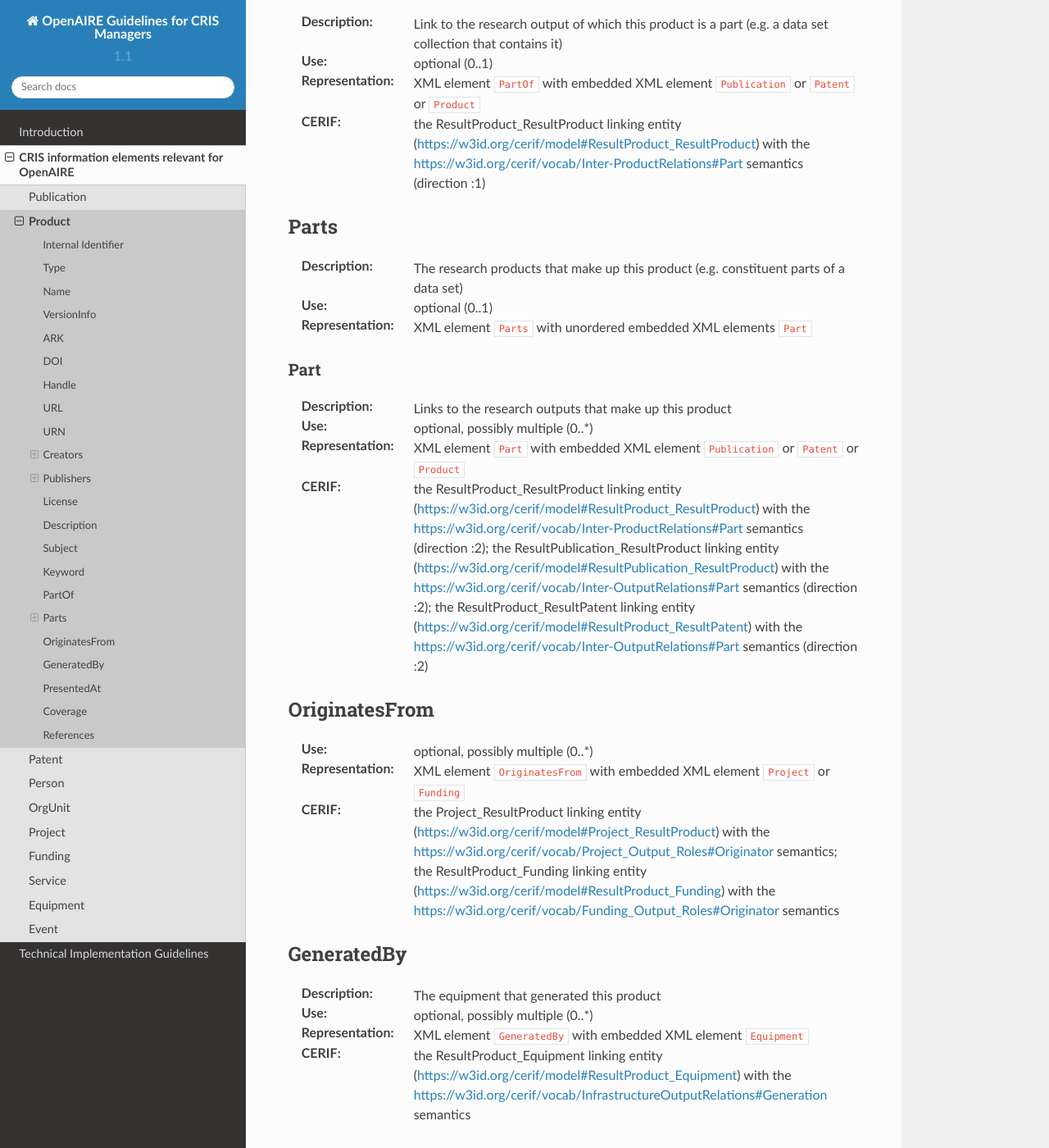
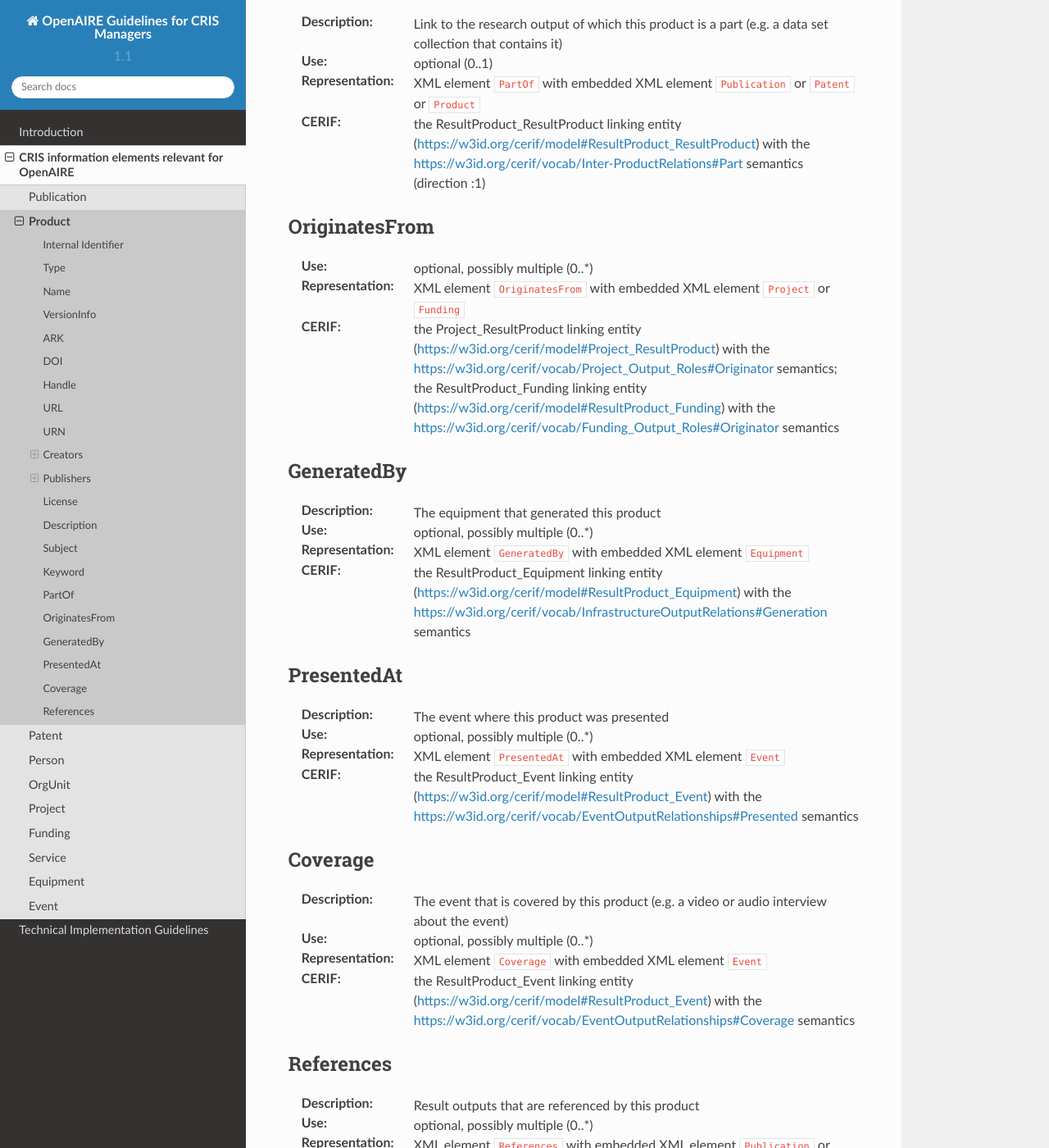
Before and after one commit to openaire/guidelines-cris-managers, a Sphinx documentation site: the page built from docs/cerif_xml_product_entity.rst, in a window 1280 px wide and 1400 px high, scrolled down 5305 px. Shown: the whole window at 82% size. Built offline with Sphinx 7.4.7 and the Read the Docs theme 2.0.0, drawn with Linux system fonts in a browser that asks for light colours; a script that is not in the unit is left out.

Commit message:
leave out Product/Parts

```diff
--- a/docs/cerif_xml_product_entity.rst
+++ b/docs/cerif_xml_product_entity.rst
@@ -173,22 +173,6 @@ PartOf
 :CERIF: the ResultProduct_ResultProduct linking entity (`<https://w3id.org/cerif/model#ResultProduct_ResultProduct>`_) with the `<https://w3id.org/cerif/vocab/Inter-ProductRelations#Part>`_ semantics (direction :1)
 
 
-Parts
-^^^^^
-:Description: The research products that make up this product (e.g. constituent parts of a data set)
-:Use: optional (0..1)
-:Representation: XML element ``Parts`` with unordered embedded XML elements ``Part``
-
-
-
-Part
-----
-:Description: Links to the research outputs that make up this product
-:Use: optional, possibly multiple (0..*)
-:Representation: XML element ``Part`` with embedded XML element ``Publication`` or ``Patent`` or ``Product``
-:CERIF: the ResultProduct_ResultProduct linking entity (`<https://w3id.org/cerif/model#ResultProduct_ResultProduct>`_) with the `<https://w3id.org/cerif/vocab/Inter-ProductRelations#Part>`_ semantics (direction :2); the ResultPublication_ResultProduct linking entity (`<https://w3id.org/cerif/model#ResultPublication_ResultProduct>`_) with the `<https://w3id.org/cerif/vocab/Inter-OutputRelations#Part>`_ semantics (direction :2); the ResultProduct_ResultPatent linking entity (`<https://w3id.org/cerif/model#ResultProduct_ResultPatent>`_) with the `<https://w3id.org/cerif/vocab/Inter-OutputRelations#Part>`_ semantics (direction :2)
-
-
 OriginatesFrom
 ^^^^^^^^^^^^^^
 :Use: optional, possibly multiple (0..*)
```
Also changed, not shown: 4 other files.
